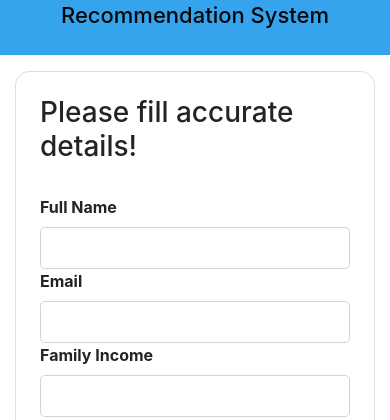
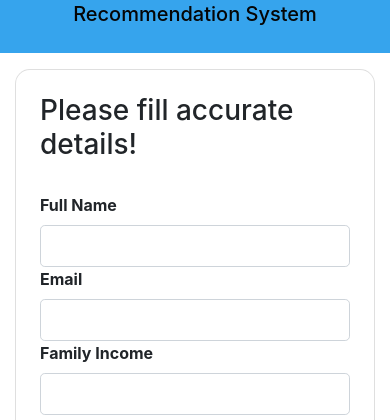
Before and after one commit to Mann14/college-recommendation-system, a Flask app: page /form in a window 390 px wide. Shown: the part 73-493 px from the top of the page. Run offline with Flask 3, Linux system fonts and the light colour scheme; some libraries are stand-ins or nearby versions.

Commit message:
changess

```diff
--- a/templates/base.html
+++ b/templates/base.html
@@ -48,7 +48,7 @@
       }
 
       .navbar {
-          height: 8rem;
+          /* height: 5rem; */
           width: 100%;
           display: flex;
           justify-content: space-between; /* Adjust alignment */
@@ -77,7 +77,7 @@
 
       .logo img {
           height: 4rem;
-          width: 245px ;
+          width: 150px ;
       }
 
       .footer {
@@ -156,7 +156,7 @@
       @media screen and (max-width:600px)
       {
         .heading p{
-            font-size: 22px;
+            font-size: 20px;
         }
       }
       .disclaimer {
```
